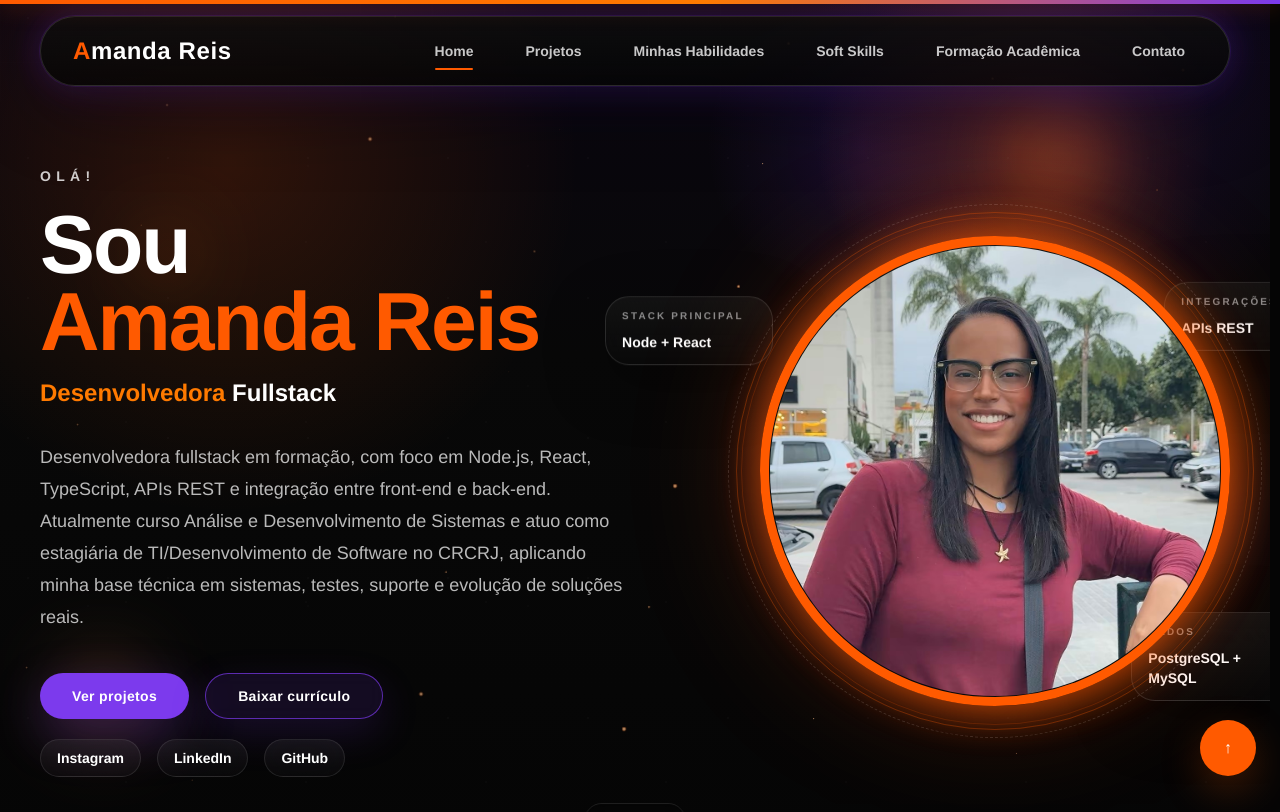
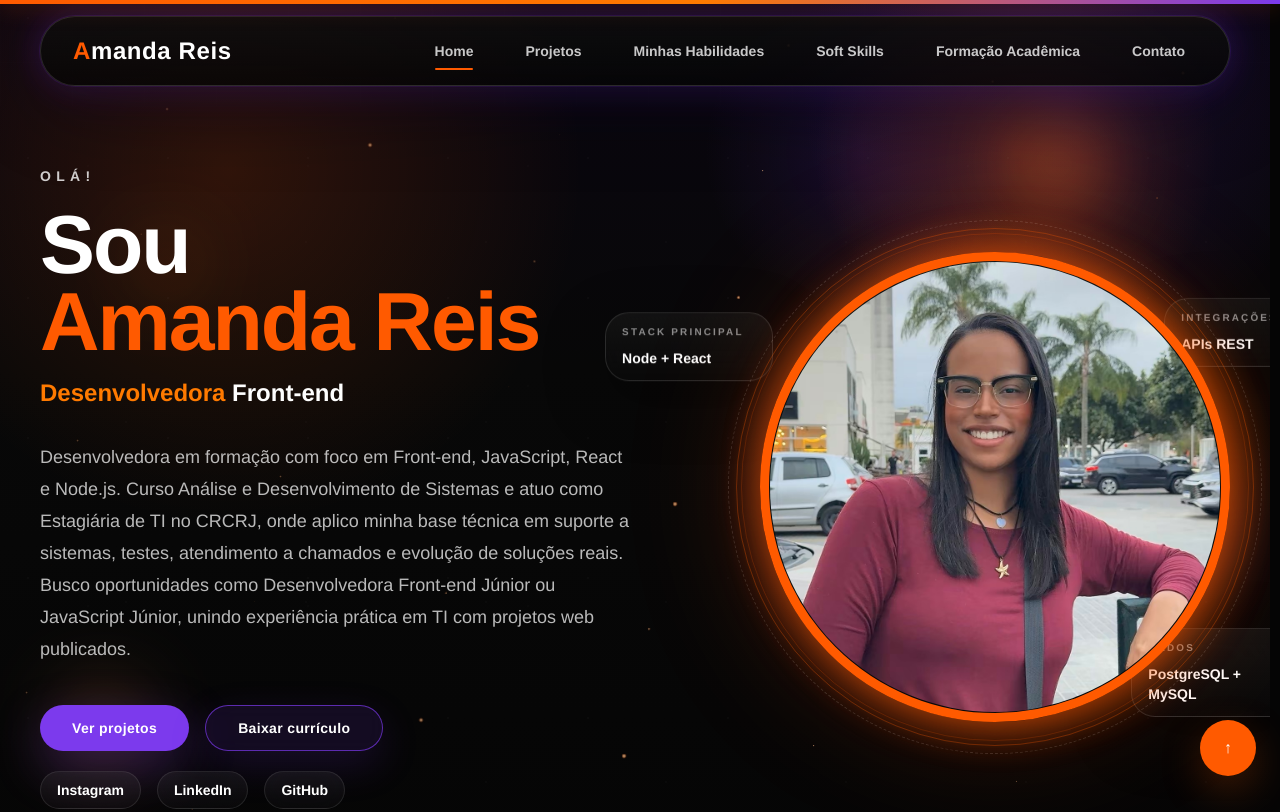
Before and after one commit to AmandaReiz/Portifolio-AmandaReis, a React (Vite) app: page / in a window 1280 px wide. Shown: the top 812 px of the page. Built offline with nearby package versions, Linux system fonts and the light colour scheme.

Commit message:
Update hero positioning for frontend focus

```diff
--- a/src/App.jsx
+++ b/src/App.jsx
@@ -591,7 +591,7 @@ export default function App() {
                 transition={{ delay: 0.22, duration: 0.62 }}
                 className="mt-4 text-lg font-bold text-[#ff7a00] sm:text-xl md:text-2xl"
               >
-                Desenvolvedora <span className="text-white">Fullstack</span>
+                Desenvolvedora <span className="text-white">Front-end</span>
               </motion.p>
               <motion.p
                 initial={{ opacity: 0, y: 24 }}
@@ -599,10 +599,11 @@ export default function App() {
                 transition={{ delay: 0.3, duration: 0.68 }}
                 className="mt-6 max-w-2xl text-sm leading-7 text-white/72 sm:mt-8 sm:text-base sm:leading-8 md:text-lg"
               >
-                Desenvolvedora fullstack em formação, com foco em Node.js, React, TypeScript, APIs REST e integração
-                entre front-end e back-end. Atualmente curso Análise e Desenvolvimento de Sistemas e atuo como
-                estagiária de TI/Desenvolvimento de Software no CRCRJ, aplicando minha base técnica em sistemas,
-                testes, suporte e evolução de soluções reais.
+                Desenvolvedora em formação com foco em Front-end, JavaScript, React e Node.js. Curso Análise e
+                Desenvolvimento de Sistemas e atuo como Estagiária de TI no CRCRJ, onde aplico minha base técnica em
+                suporte a sistemas, testes, atendimento a chamados e evolução de soluções reais. Busco oportunidades como
+                Desenvolvedora Front-end Júnior ou JavaScript Júnior, unindo experiência prática em TI com projetos web
+                publicados.
               </motion.p>
 
               <motion.div
```
